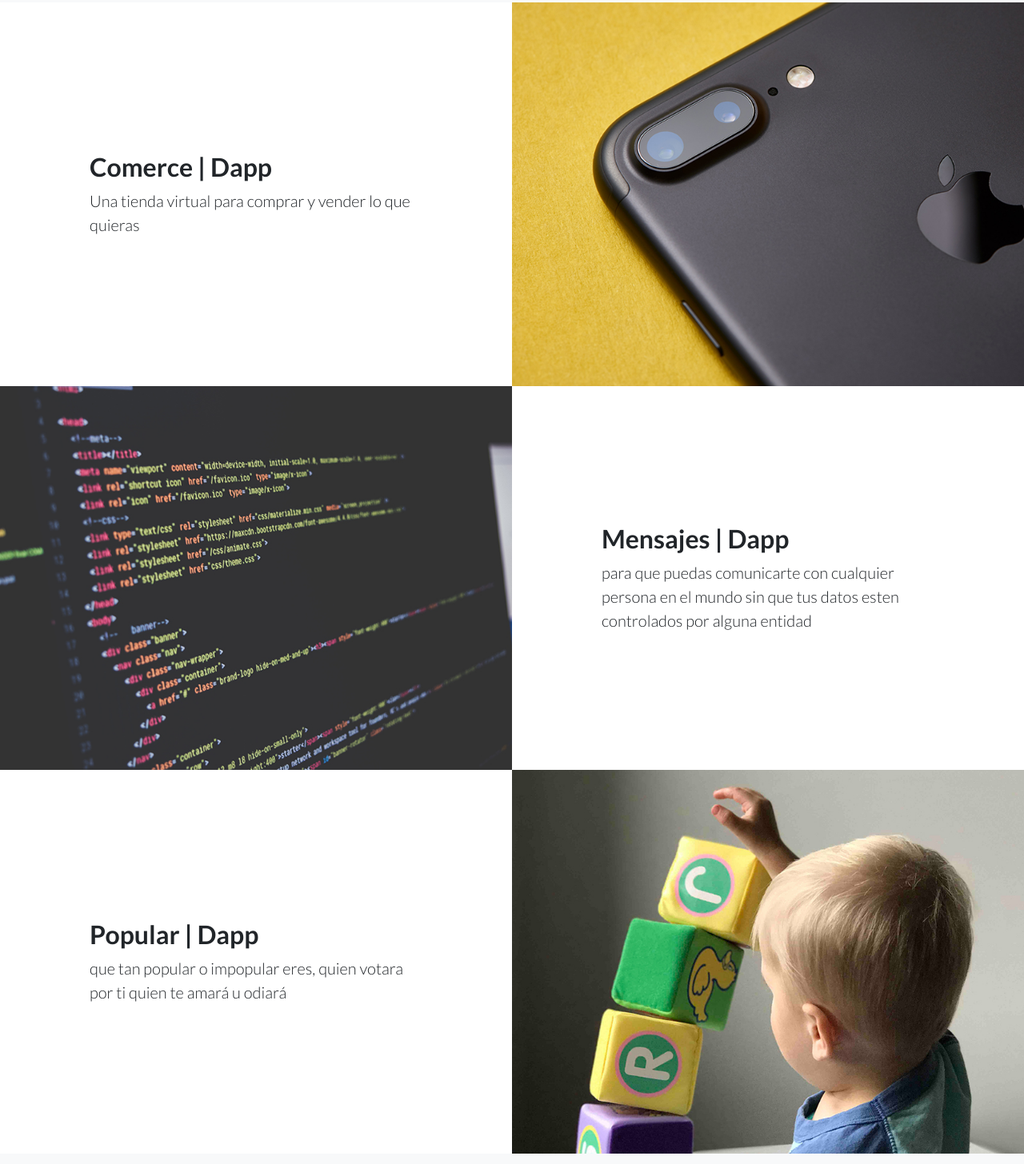
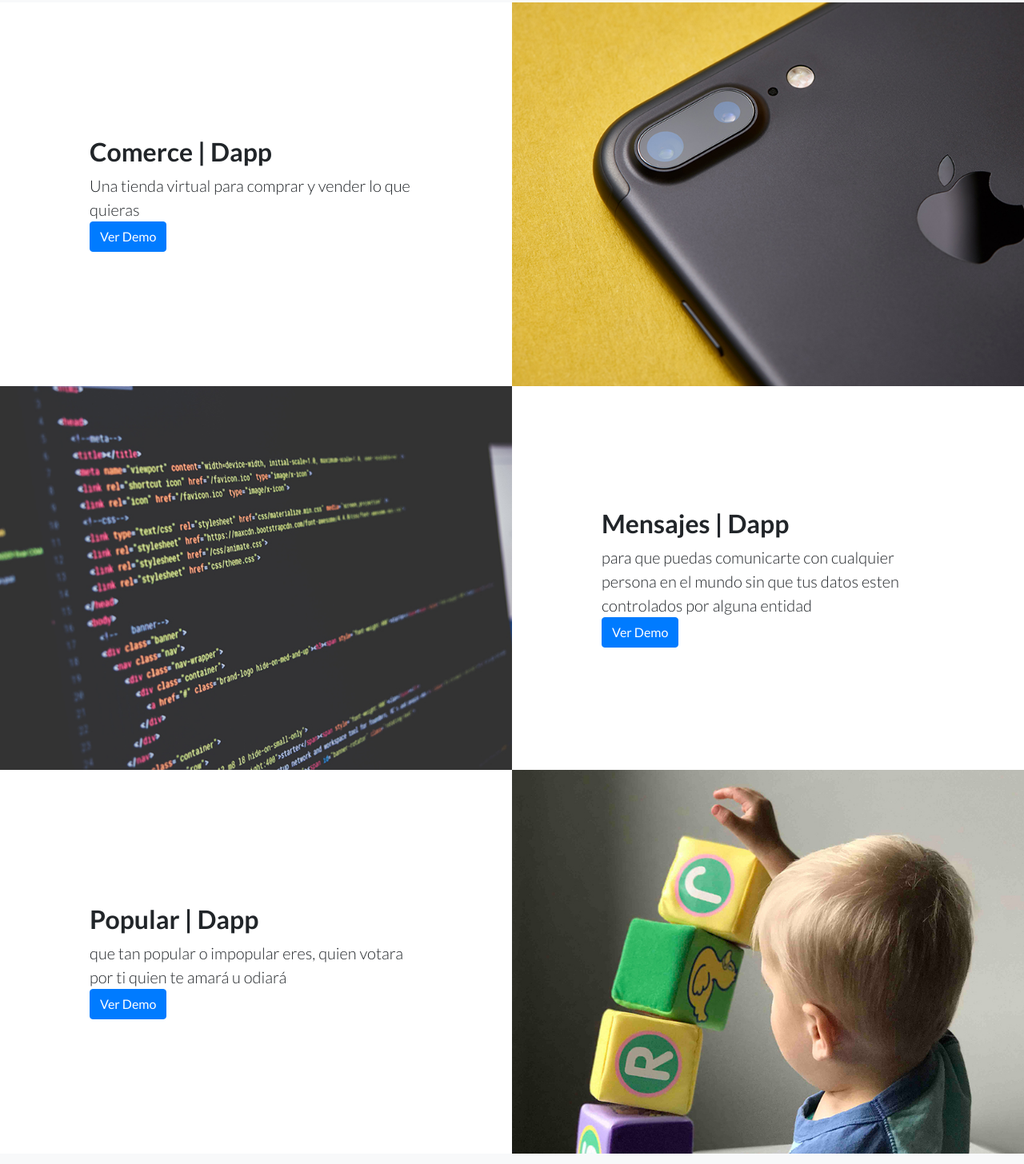
Before and after one commit to stevenstc/web-DappFree, a website: page index.html in a window 1280 px wide. Shown: the part 1084-2540 px from the top of the page at 80% size. Drawn offline with Linux system fonts and the light colour scheme.

Commit message:
Update index.html

```diff
--- a/index.html
+++ b/index.html
@@ -89,6 +89,7 @@
         <div class="col-lg-6 order-lg-1 my-auto showcase-text">
           <h2>Comerce | Dapp</h2>
           <p class="lead mb-0">Una tienda virtual para comprar y vender lo que quieras</p>
+          <a class="btn btn-primary" href="https://stevenstc.github.io/comercio/">Ver Demo</a>
         </div>
       </div>
       <div class="row no-gutters">
@@ -96,6 +97,7 @@
         <div class="col-lg-6 my-auto showcase-text">
           <h2>Mensajes | Dapp</h2>
           <p class="lead mb-0">para que puedas comunicarte con cualquier persona en el mundo sin que tus datos esten controlados por alguna entidad</p>
+          <a class="btn btn-primary" href="https://stevenstc.github.io/Dapp-Mensajes/">Ver Demo</a>
         </div>
       </div>
       <div class="row no-gutters">
@@ -103,6 +105,7 @@
         <div class="col-lg-6 order-lg-1 my-auto showcase-text">
           <h2>Popular | Dapp</h2>
           <p class="lead mb-0">que tan popular o impopular eres, quien votara por ti quien te amará u odiará</p>
+          <a class="btn btn-primary" href="#">Ver Demo</a>
         </div>
       </div>
     </div>
```
